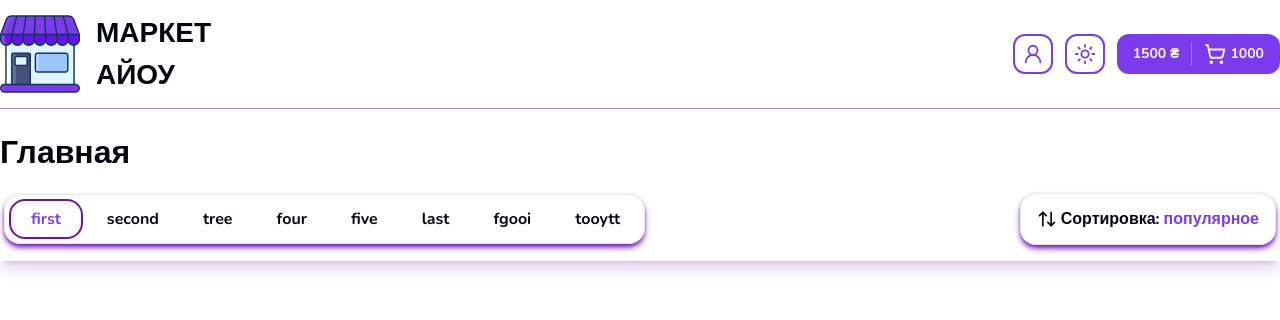
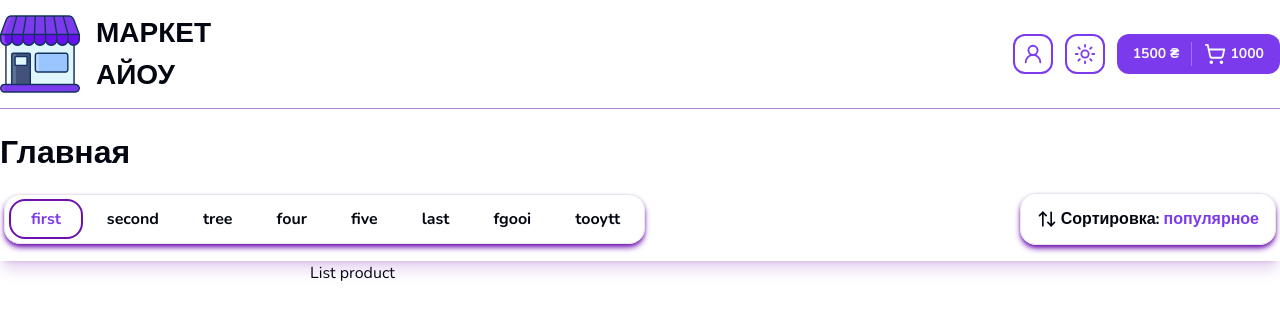
Before and after one commit to smartware10/market.io.frontend, a Next.js app: page / in a window 1280 px wide. Shown: the top 320 px of the page. Built offline with nearby package versions, Linux system fonts and the light colour scheme.

Commit message:
Fix imports

```diff
--- a/src/app/page.tsx
+++ b/src/app/page.tsx
@@ -1,4 +1,4 @@
-import { Container, Title, TopBar } from "@/components/shared";
+import { Container, Filters, Title, TopBar } from "@/components/shared";
 
 export default function Home() {
   return (
@@ -8,6 +8,19 @@
       </Container>
 
       <TopBar />
+
+      <Container className={"pb-14"}>
+        <div className={"flex gap-[60px]"}>
+          <div className={"w-[250px]"}>
+            <Filters />
+          </div>
+
+          <div className={"flex-1"}>
+            <div className={"flex flex-col gap-16"}>List product</div>
+          </div>
+        </div>
+      </Container>
+
       <div className={"h-[3000px]"} />
     </>
   );
--- a/src/components/shared/categoties.tsx
+++ b/src/components/shared/categoties.tsx
@@ -1,5 +1,5 @@
+import React from "react";
 import { cn } from "@/lib/utils";
-import React from "react";
 
 interface Props {
   className?: string;
--- a/src/components/shared/container.tsx
+++ b/src/components/shared/container.tsx
@@ -1,5 +1,5 @@
+import React from "react";
 import { cn } from "@/lib/utils";
-import React from "react";
 
 interface Props {
   className?: string;
--- a/src/components/shared/sort-popup.tsx
+++ b/src/components/shared/sort-popup.tsx
@@ -1,5 +1,5 @@
+import React from "react";
 import { cn } from "@/lib/utils";
-import React from "react";
 import { ArrowUpDown } from "lucide-react";
 
 interface Props {
--- a/src/components/shared/title.tsx
+++ b/src/components/shared/title.tsx
@@ -1,5 +1,5 @@
+import React from "react";
 import clsx from "clsx";
-import React from "react";
 
 type TitleSize = "xs" | "sm" | "md" | "lg" | "xl" | "2xl" | "logo";
 
--- a/src/components/shared/top-bar.tsx
+++ b/src/components/shared/top-bar.tsx
@@ -1,5 +1,5 @@
+import React from "react";
 import { cn } from "@/lib/utils";
-import React from "react";
 import { Categories, Container, SortPopup } from "@/components/shared";
 
 interface Props {
```
